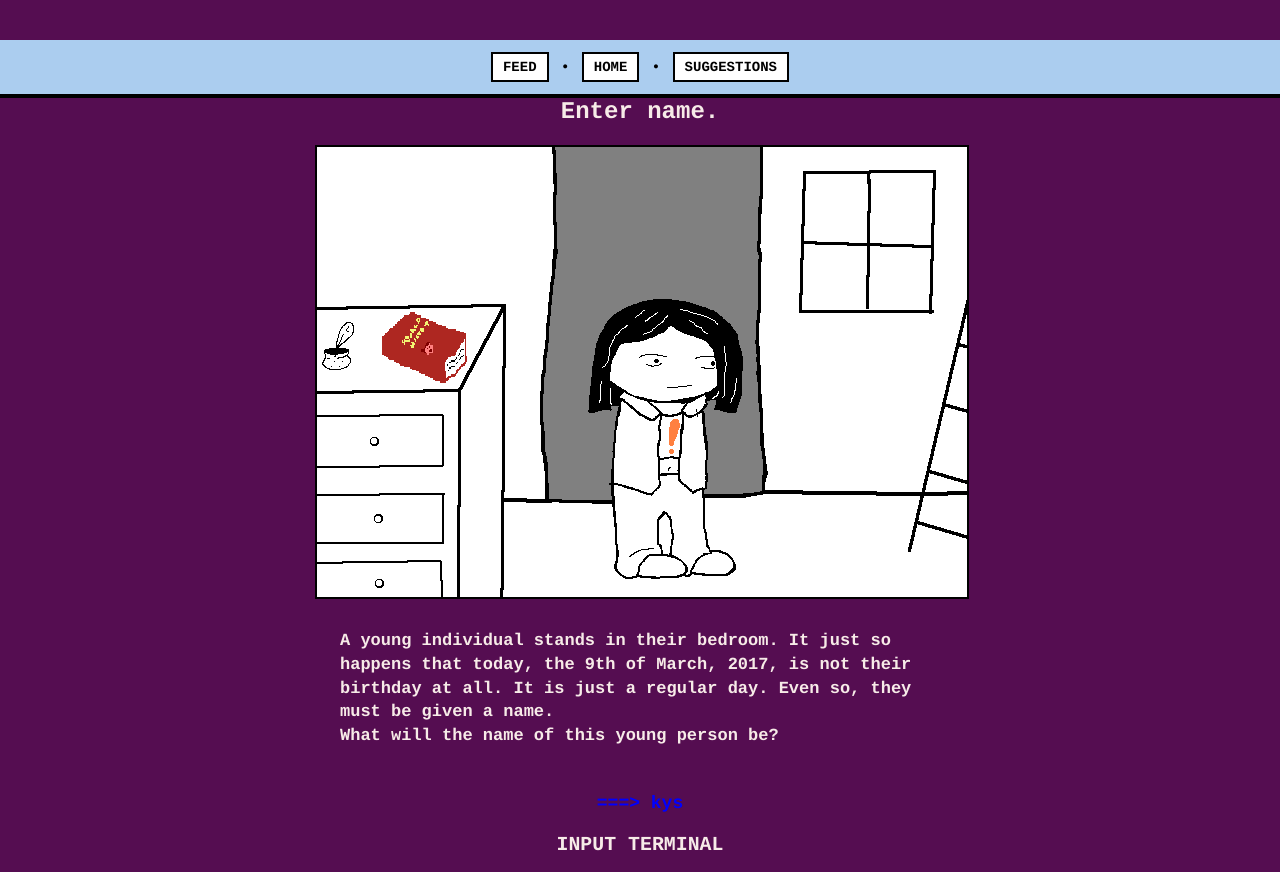
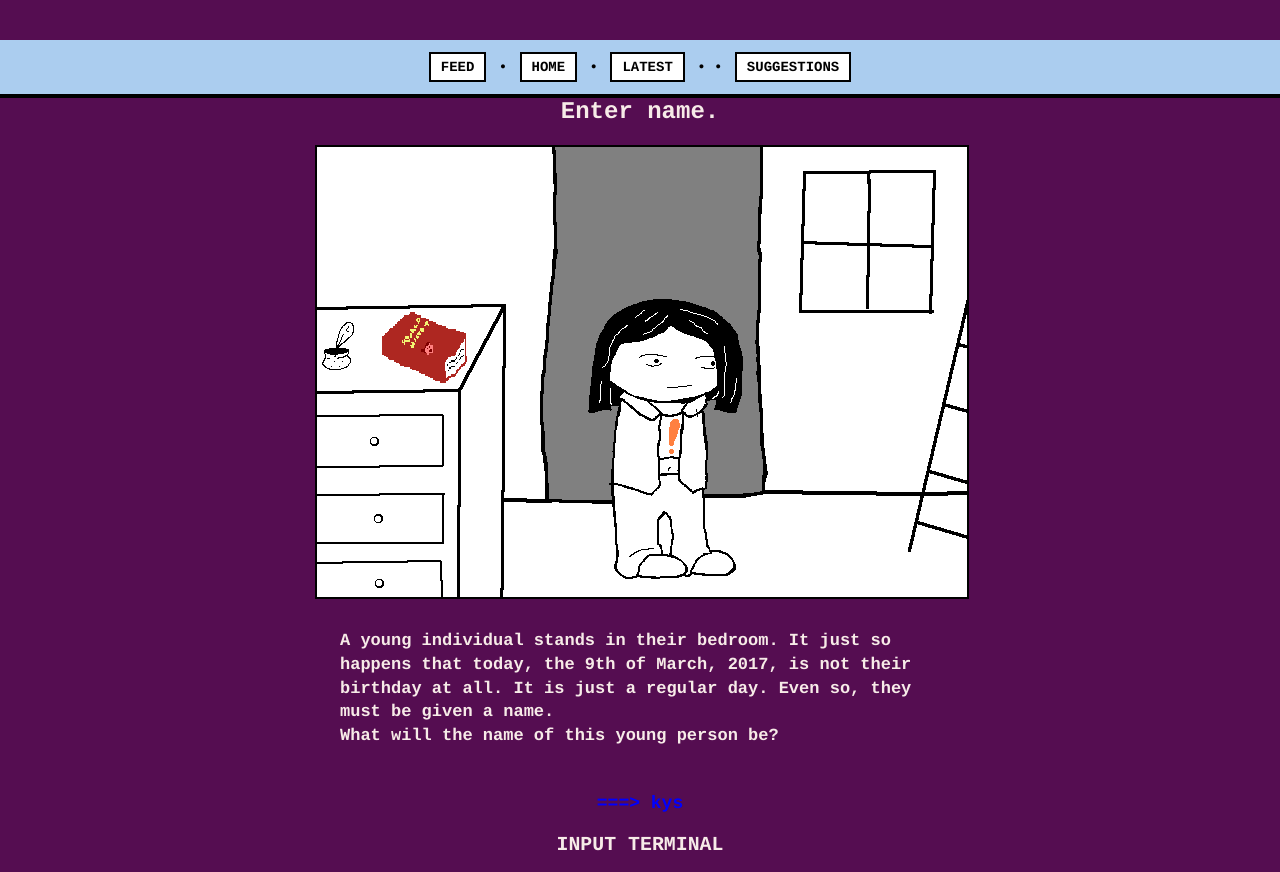
Before and after one commit to Avid-Xenoblade-Player/axp-stu-2, a Jekyll site: the page built from index.md, in a window 1280 px wide, cut to the strip 0-872 px from the top of the page. Built offline with Jekyll 4.4.1, drawn with Linux system fonts in a browser that asks for light colours; some web fonts are replaced.

Commit message:
Update default.html

```diff
--- a/_layouts/default.html
+++ b/_layouts/default.html
@@ -10,8 +10,18 @@
 		/>
 	</head>
 	<body>
+		{% assign sorted_story_pages = site.html_pages | sort: "url" | reverse %}
+		{% assign most_recent_post = nil %}
+		{% for p in sorted_story_pages %}
+		{% if p.path contains "story/" %}
+		{% assign most_recent_post = p %}
+		{% break %}
+		{% endif %}
+		{% endfor %}
 	<div class="header-abc">
-		<a class="head-link" href="https://avid-xenoblade-player.github.io/axp-stu-2/feed.xml">FEED</a> • <a class="head-link" href="https://avid-xenoblade-player.github.io/axp-stu-2">HOME</a> • <a class="head-link" href="https://forms.gle/nMYTmpwCxEfjDvKC8">SUGGESTIONS</a>
+		<a class="head-link" href="https://avid-xenoblade-player.github.io/axp-stu-2/feed.xml">FEED</a> • <a class="head-link" href="https://avid-xenoblade-player.github.io/axp-stu-2">HOME</a> • {% if most_recent_post %}
+			<a class="head-link" href="{{ most_recent_post.url | relative_url }}">LATEST</a> •
+		{% endif %} • <a class="head-link" href="https://forms.gle/nMYTmpwCxEfjDvKC8">SUGGESTIONS</a>
 	</div>
 
 		<div class="container">
```
